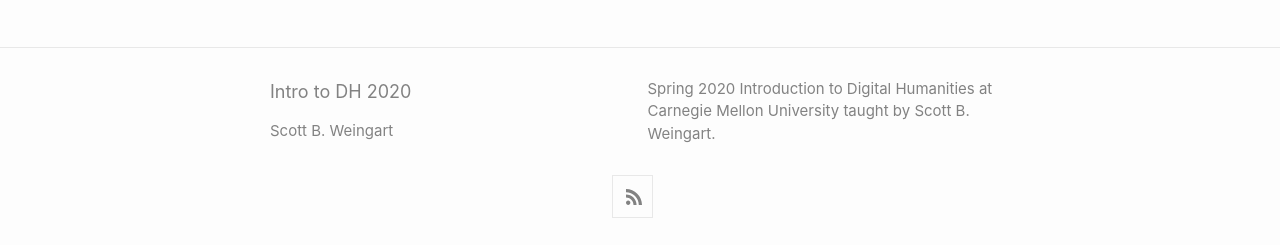
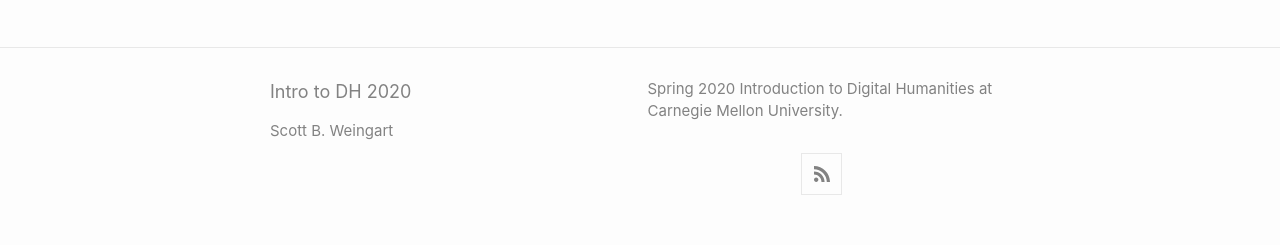
Before and after one commit to scottbot/IntroDH2020, a Jekyll site: the page built from index.md, in a window 1280 px wide. Shown: the part 1567-1812 px from the top of the page. Built offline with Jekyll 4.4.1, drawn with Linux system fonts in a browser that asks for light colours.

Commit message:
Update _config.yml

```diff
--- a/_config.yml
+++ b/_config.yml
@@ -1,8 +1,7 @@
 title: Intro to DH 2020
 author: Scott B. Weingart
 description: > # this means to ignore newlines until "show_excerpts:"
-  Spring 2020 Introduction to Digital Humanities at Carnegie Mellon University
-  taught by Scott B. Weingart.
+  Spring 2020 Introduction to Digital Humanities at Carnegie Mellon University.
 
 show_excerpts: false # set to true to show excerpts on the homepage
 
```
